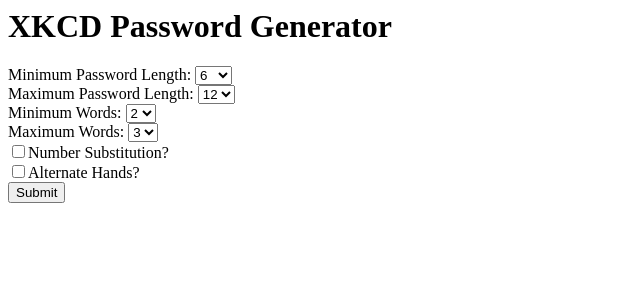
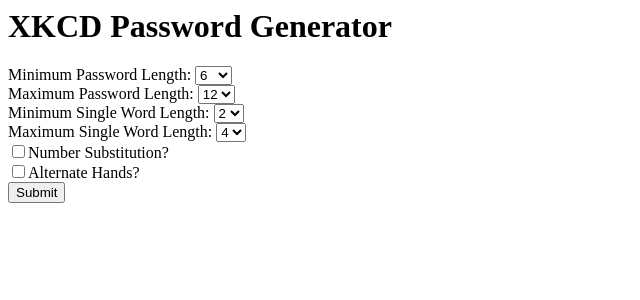
Before and after one commit to annaruble/pw-gen, a Flask app: page / in a window 1280 px wide. Shown: the top 300 px of the page, without its empty margins (0-640 px from the left). Run offline with Flask 2, Linux system fonts and the light colour scheme.

Commit message:
get multiple words in pass

```diff
--- a/generate.py
+++ b/generate.py
@@ -30,16 +30,27 @@ def getWords():
 		wordlist[index] = item.strip('\n')
 	return wordlist
 
-def createPass(minLen, maxLen, minWord, maxWord, numSub, alternate):
+def getNewWord():
 	wordlist = getWords()
 	word = ""
-	word += random.choice(wordlist)
+	for i in range(4):
+		word += random.choice(wordlist)
+	return word
+
+def createPass(minLen, maxLen, minWord, maxWord, numSub, alternate):
+	word = getNewWord()
+	if len(word) >= minLen and len(word) <= maxLen:
+		print(len(word))
+		return word
+	else:
+		getNewWord()
 
 	return word
 	# count how long each word is, make sure totalLen <= maxLen and totalLen >= minLen
 	# make sure to use between specified number of words
 	# concatenate this all together to generate a password
 
+
 	#then do number replacement and alternate handss
 
 
--- a/templates/index.html
+++ b/templates/index.html
@@ -14,6 +14,8 @@
 				<option value="8">8</option>
 				<option value="9">9</option>
 				<option value="10">10</option>
+				<option value="11">11</option>
+				<option value="12">12</option>
 			</select>
 			<br />
 			Maximum Password Length:
@@ -33,18 +35,21 @@
 				<option value="24">24</option>
 			</select>
 			<br />
-			Minimum Words:
+			Minimum Single Word Length:
 			<select name="minWord">
 				<option value="2">2</option>
 				<option value="3">3</option>
 				<option value="4">4</option>
+				<option value="5">5</option>
 			</select>
 			<br />
-			Maximum Words:
+			Maximum Single Word Length:
 			<select name="maxWord">
-				<option value="3">3</option>
 				<option value="4">4</option>
 				<option value="5">5</option>
+				<option value="6">6</option>
+				<option value="7">7</option>
+				<option value="8">8</option>
 			</select>
 			<br />
 			<input type="checkbox" name="numSub">Number Substitution?
```
